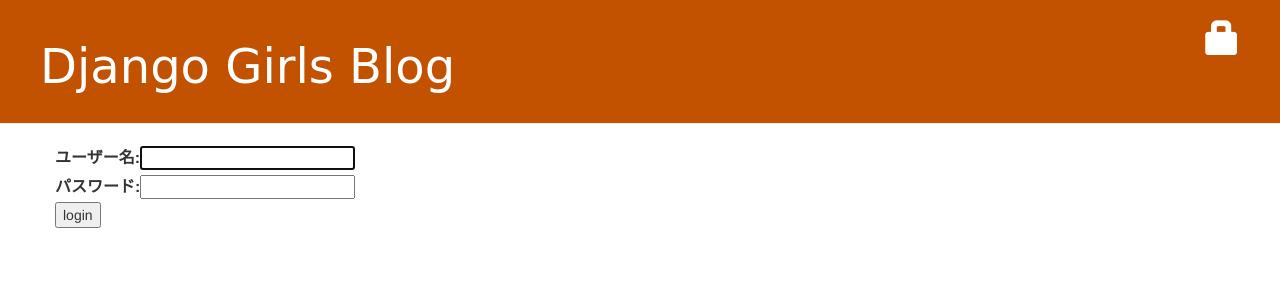
After one commit to hirahara-r-e-ize/hirahara-todo, a Django app: page /accounts/login/ in a window 1280 px wide. The commit adds this page. Shown: the top 300 px of the page. Run offline with Django 3.2, Linux system fonts and the light colour scheme; some libraries are stand-ins or nearby versions.

Commit message:
ログイン機能の追加

```diff
--- a/mysite/settings.py
+++ b/mysite/settings.py
@@ -120,3 +120,4 @@
 
 STATIC_URL = '/static/'
 STATIC_ROOT = os.path.join(BASE_DIR, 'static')
+LOGIN_REDIRECT_URL = '/'
--- a/mysite/urls.py
+++ b/mysite/urls.py
@@ -15,8 +15,11 @@
 """
 from django.contrib import admin
 from django.urls import path,include
+from django.contrib.auth import views
 
 urlpatterns = [
     path('admin/', admin.site.urls),
+    path('accounts/login/', views.LoginView.as_view(), name='login'),
+    path('accounts/logout/', views.LogoutView.as_view(next_page='/'), name='logout'),
     path('', include('todo.urls')),
 ]
--- /dev/null
+++ b/todo/templates/registration/login.html
@@ -0,0 +1,24 @@
+{% extends 'todo/base.html' %}
+
+{% block content %}
+    {% if form.errors %}
+        <p>ユーザー名とパスワードが一致しません</p>
+    {% endif %}
+
+    <form method="post" action="{% url 'login' %}">
+    {% csrf_token %}
+    <table>
+    <tr>
+        <td>{{ form.username.label_tag }}</td>
+        <td>{{ form.username }}</td>
+    </tr>
+    <tr>
+        <td>{{ form.password.label_tag }}</td>
+        <td>{{ form.password }}</td>
+    </tr>
+    </table>
+
+    <input type="submit" value="login" />
+    <input type="hidden" name="next" value="{{ next }}" />
+    </form>
+{% endblock %}
--- a/todo/templates/todo/base.html
+++ b/todo/templates/todo/base.html
@@ -10,6 +10,9 @@
         <div class="page-header">
             {% if user.is_authenticated %}
                 <a href="{% url 'todo_add' %}" class="top-menu"><span class="glyphicon glyphicon-plus"></span></a>
+                <p class="top-menu">Hello {{ user.username }} <small>(<a href="{% url 'logout' %}">Log out</a>)</small></p>
+            {% else %}
+                <a href="{% url 'login' %}" class="top-menu"><span class="glyphicon glyphicon-lock"></span></a>
             {% endif %}
             <h1><a href="/">Django Girls Blog</a></h1>
         </div>
--- a/todo/templates/todo/todo_list.html
+++ b/todo/templates/todo/todo_list.html
@@ -8,6 +8,7 @@
             </div>
             <h2><a href="{% url 'todo_detail' pk=todo.pk %}">{{ todo.title }}</a></h2>
             <p>{{ todo.text|linebreaksbr }}</p>
+            <p>更新者：{{ todo.author }}</p>
         </div>
     {% endfor %}
 {% endblock %}
```
